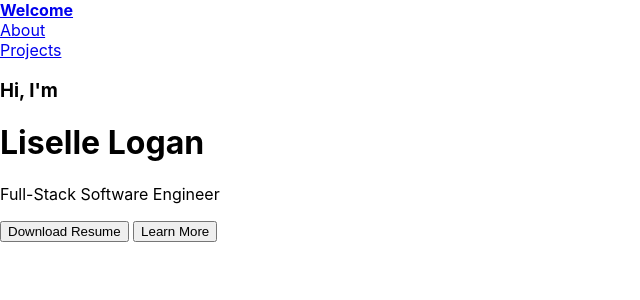
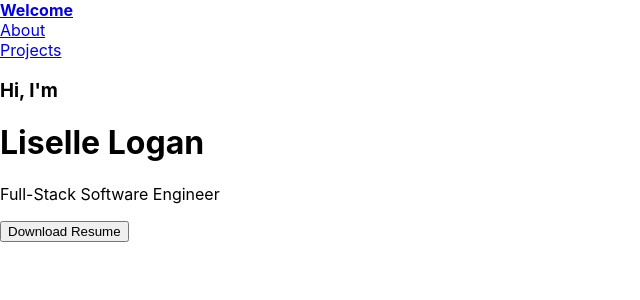
Before and after one commit to lisellelogan/about-liselle, a React (Create React App) app: page /welcome in a window 1280 px wide. Shown: the top 300 px of the page, without its empty margins (0-640 px from the left). Built offline with nearby package versions, Linux system fonts and the light colour scheme.

Commit message:
remove react hooks and remove learn more button

```diff
--- a/src/components/Welcome.js
+++ b/src/components/Welcome.js
@@ -1,15 +1,13 @@
 import React from 'react';
-import { useHistory } from 'react-router-dom';
 
 const Welcome = () => {
-    const history = useHistory();
     return(
         <>
             <h3>Hi, I'm</h3>
             <h1>Liselle Logan</h1>
             <p>Full-Stack Software Engineer</p>
 
-            <button>Download Resume</button> <button onClick={() => history.push('/about')}>Learn More</button>
+            <button>Download Resume</button>
         </>
     )
 }
```
